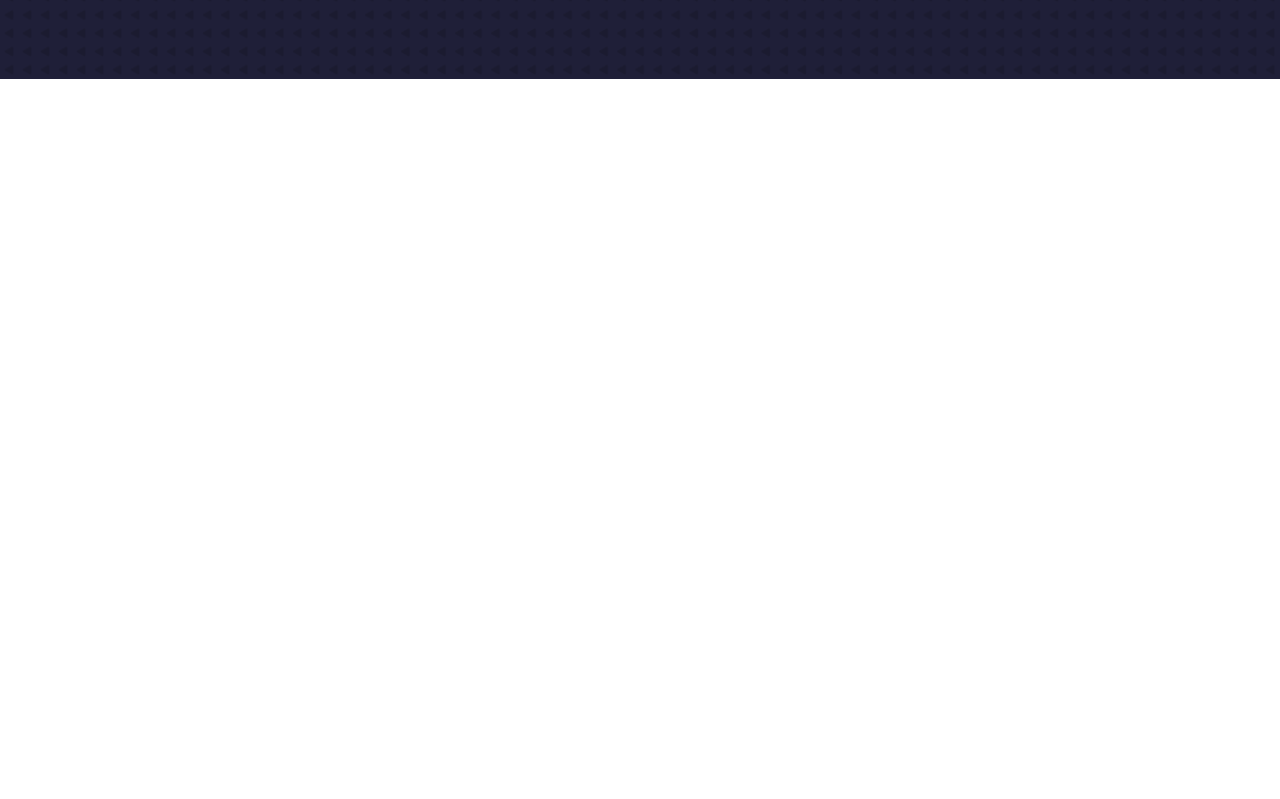
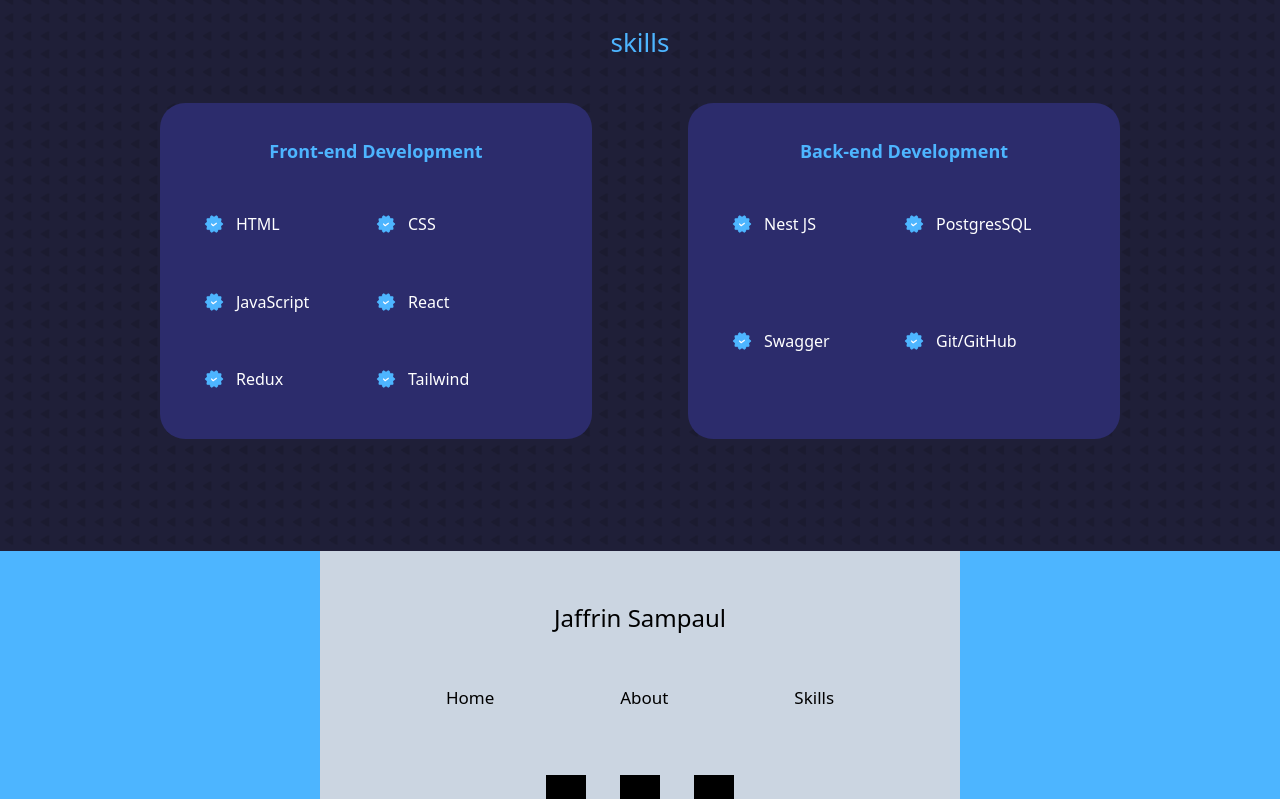
Before and after one commit to Jaffrinsampaul/portfolio, a React (Create React App) app: page / in a window 1280 px wide. Shown: the part 1161-1960 px from the top of the page. Before the commit the page ends 1240 px from the top, so only its background shows below. Built offline with nearby package versions, Linux system fonts and the light colour scheme.

Commit message:
skill card implemented

```diff
--- /dev/null
+++ b/src/Componets/SkillCard/SkillCard.tsx
@@ -0,0 +1,42 @@
+import React from "react";
+import { skillCardDetails, skillCardType } from "../../Utills/dto";
+import CustomImage from "../CustomImage/CustomImage";
+import CustomText from "../CustomText/CustomText";
+import { Colors } from "../../Utills/Colors";
+
+const SkillCard = ({ cardBehaviour }: skillCardType) => {
+  return (
+    <>
+      <div
+        className={`bg-[${Colors.NavyBlue}] w-[45%] h-full flex flex-col justify-evenly items-center rounded-[25px]
+        hover:bg-transparent transition ease-in-out delay-150 duration-300 border border-transparent hover:border-[#4db5ff]`}
+      >
+        <div
+          className={`h-[25%] flex justify-center
+        items-center text-[${Colors.LightBlue}] font-semibold text-[18px]`}
+        >
+          <CustomText text={cardBehaviour.title} />
+        </div>
+        <div className="flex w-[80%] h-[70%] flex-wrap justify-start items-start ">
+          {cardBehaviour.content.map((obj: skillCardDetails) => {
+            return (
+              <div className={`w-[50%] flex h-[50px] items-center text-white`}>
+                <CustomImage
+                  imageBehaviour={{
+                    src: obj.img,
+                    alt: "",
+                    height: 20,
+                    width: 20,
+                  }}
+                />
+                <CustomText text={obj.name} style="indent-3" />
+              </div>
+            );
+          })}
+        </div>
+      </div>
+    </>
+  );
+};
+
+export default SkillCard;
--- a/src/Container/About/About.tsx
+++ b/src/Container/About/About.tsx
@@ -9,7 +9,7 @@ import { Image } from "../../Utills/Image";
 const About = () => {
   return (
     <>
-      <div className="h-[95%] w-full flex flex-col justify-between">
+      <div className="h-[100%] w-full flex flex-col justify-between">
         <div className="w-full h-[15%]  flex flex-col justify-center items-center">
           <CustomText text="Get to know" style={`text-[${Colors.LightGrey}] text-[15px] font-bold`} />
           <CustomText text="About Me" style={`text-[${Colors.LightBlue}] text-[25px] font-bold`} />
@@ -31,7 +31,7 @@ const About = () => {
                     <>
                       <AboutCard cardBehaviour={{
                         detail: obj, detailStyle: "text-[#767685] font-semibold text-[13px]",
-                        style: `w-[45%] h-[100%] bg-red-200 flex flex-col
+                        style: `w-[45%] h-[100%] flex flex-col
                           justify-evenly items-center rounded-[15px]
                           bg-[#2c2c6c] text-white font-semibold text-[16px] hover:bg-transparent transition ease-in-out delay-150 duration-300 border border-transparent hover:border-[#4db5ff]`
                       }} />
--- /dev/null
+++ b/src/Container/Footer/Footer.tsx
@@ -0,0 +1,35 @@
+import React from "react";
+import { Colors } from "../../Utills/Colors";
+import CustomText from "../../Componets/CustomText/CustomText";
+
+const Footer = () => {
+  return (
+    <>
+      <div className={`h-[80%] w-full bg-[${Colors.SkyBlue}] flex flex-col items-center`}>
+        <div className="w-[50%] h-full flex flex-col items-center bg-slate-300">
+            <div className="h-[30%] w-full flex justify-center items-center">
+                <CustomText text="Jaffrin Sampaul" style="hover:text-white text-[24px]"/>
+            </div>
+            <div className="w-full h-[20%] flex justify-evenly ">
+                <CustomText text="Home" style="hover:text-white text-[17px]"/>
+                <CustomText text="About" style="hover:text-white text-[17px]"/>
+                <CustomText text="Skills" style="hover:text-white text-[17px]"/>
+            </div>
+            <div className="w-[40%] flex justify-evenly">
+                <div className="w-[40px] h-[40px] bg-black">
+
+                </div>
+                <div className="w-[40px] h-[40px] bg-black">
+
+                </div>
+                <div className="w-[40px] h-[40px] bg-black">
+
+                </div>
+            </div>
+        </div>
+      </div>
+    </>
+  );
+};
+
+export default Footer;
--- /dev/null
+++ b/src/Container/Skill/Skill.tsx
@@ -0,0 +1,50 @@
+import React from "react";
+import CustomText from "../../Componets/CustomText/CustomText";
+import { Colors } from "../../Utills/Colors";
+import SkillCard from "../../Componets/SkillCard/SkillCard";
+import { skills } from "../../Utills/MockData";
+
+const Skill = () => {
+  return (
+    <>
+      <div className="h-[100%] w-full flex flex-col justify-between">
+        <div className="text-center h-[25%] flex flex-col justify-evenly">
+          <CustomText
+            text="The Skills I Have"
+            style={`text-[${Colors.LightGrey}] text-[19px]`}
+          />
+          <CustomText
+            text="skills"
+            style={`text-[${Colors.LightBlue}] text-[26px]`}
+          />
+        </div>
+        <div className="flex justify-between h-[70%]">
+          <SkillCard
+            cardBehaviour={{
+              content: skills.frontEnd,
+              title: "Front-end Development",
+              imageStyle: {
+                alt: "front-end",
+                height: 20,
+                width: 20,
+              },
+            }}
+          />
+           <SkillCard
+            cardBehaviour={{
+              content: skills.backEnd,
+              title: "Back-end Development",
+              imageStyle: {
+                alt: "front-end",
+                height: 20,
+                width: 20,
+              },
+            }}
+          />
+        </div>
+      </div>
+    </>
+  );
+};
+
+export default Skill;
--- a/src/Pages/Dashboard/Dashboard.tsx
+++ b/src/Pages/Dashboard/Dashboard.tsx
@@ -3,6 +3,8 @@ import { Image } from "../../Utills/Image";
 import { Colors } from "../../Utills/Colors";
 import Header from "../../Container/Header/Header";
 import About from "../../Container/About/About";
+import Skill from "../../Container/Skill/Skill";
+import Footer from "../../Container/Footer/Footer";
 
 const DashBoard = () => {
   return (
@@ -15,11 +17,17 @@ const DashBoard = () => {
           backgroundRepeat: "space",
         }}
       >
-        <div className="h-[65vh] w-[75%] flex justify-center items-center">
+        <div className="h-[60vh] w-[75%] flex justify-center items-center">
           <Header />
         </div>
-        <div className="h-[90vh] w-[75%]">
+        <div className="h-[80vh] w-[75%]">
           <About />
+        </div>
+        <div className="h-[60vh] w-[75%] flex justify-center items-center">
+          <Skill/>
+        </div>
+        <div className="h-[70vh] w-full flex justify-end items-end">
+          <Footer/>
         </div>
       </div>
   );
--- a/src/Utills/Colors.ts
+++ b/src/Utills/Colors.ts
@@ -2,4 +2,6 @@ export const Colors={
     BackGround: '#1f1f38',
     LightBlue : '#4db5ff',
     LightGrey : '#767685',
+    NavyBlue: '#2c2c6c',
+    SkyBlue :  '#4db5ff'
 }
--- a/src/Utills/Image.ts
+++ b/src/Utills/Image.ts
@@ -7,6 +7,7 @@ import GitHub from "../Assets/Icons/png/github.png";
 import Twitter from "../Assets/Icons/png/twitter.png";
 import Ribbon from "../Assets/Icons/png/ribbon.png";
 import Folder from "../Assets/Icons/png/folder.png";
+import Verification from "../Assets/Icons/png/verified.png";
 
 // Profie
 import Crub from "../Assets/main_page_bg_rspack.png";
@@ -15,5 +16,5 @@ import Profile from "../Assets/Images/png/profile.png";
 export const Image = {
   RightTriangle, RightTriangles,
   LinkedIn, GitHub, Twitter, Crub,
-  Ribbon, Folder, Profile,
+  Ribbon, Folder, Profile, Verification,
 };
--- a/src/Utills/MockData.ts
+++ b/src/Utills/MockData.ts
@@ -9,4 +9,51 @@ export const about = `Hi I'm JAFFRIN I happy to see you in my account.
 I'm working as full stack developer in Alpha business solution. I'm working
 in pledge mobile application we use react native for front end in back end we
 use node Js. I worked in 72 business tool now it's live. Worked in Kiwi it's a
-chat bot application. And I'm looking for new job`
+chat bot application. And I'm looking for new job`;
+
+export const skills ={
+  frontEnd: [
+    {
+      img: Image.Verification,
+      name: "HTML",
+    },
+    {
+      img: Image.Verification,
+      name: "CSS",
+    },
+    {
+      img: Image.Verification,
+      name: "JavaScript",
+    },
+    {
+      img: Image.Verification,
+      name: "React",
+    },
+    {
+      img: Image.Verification,
+      name: "Redux",
+    },
+    {
+      img: Image.Verification,
+      name: "Tailwind",
+    }
+  ],
+  backEnd: [
+    {
+      img: Image.Verification,
+      name: "Nest JS",
+    },
+    {
+      img: Image.Verification,
+      name: "PostgresSQL",
+    },
+    {
+      img: Image.Verification,
+      name: "Swagger",
+    },
+    {
+      img: Image.Verification,
+      name: "Git/GitHub",
+    }
+  ]
+}
--- a/src/Utills/dto.ts
+++ b/src/Utills/dto.ts
@@ -2,4 +2,23 @@ export type aboutCardType ={
   img: any,
   title: string,
   subTitle: string
+};
+
+export type skillCardDetails ={
+    img: any,
+    name: string,
 }
+
+export type skillCardType ={
+  cardBehaviour:{
+    content: any,
+    style?: string,
+    detailStyle ?:string,
+    imageStyle:{
+      alt: string,
+      height: number,
+      width :number,
+    },
+    title: string
+  }
+}
```
